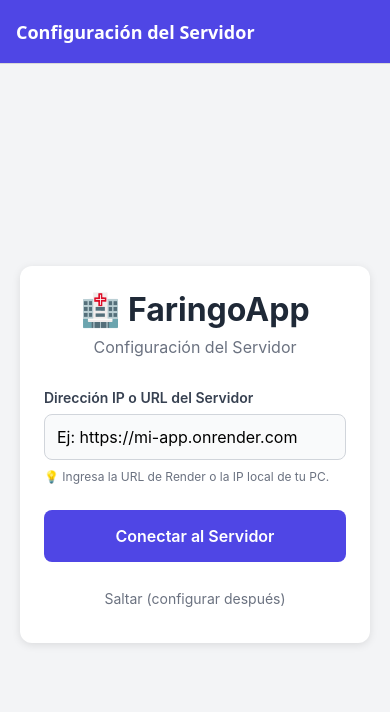
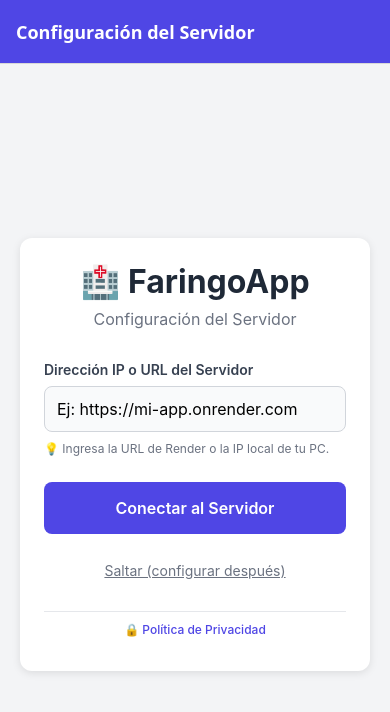
Before and after one commit to BranCG/FaringoApp, a React Native app: screen /Config in a window 390 px wide. Shown: the top 712 px of the page. Built offline with nearby package versions, Linux system fonts and the light colour scheme.

Commit message:
Add privacy policy button to ConfigScreen

```diff
--- a/screens/ConfigScreen.js
+++ b/screens/ConfigScreen.js
@@ -6,7 +6,8 @@ import {
     TouchableOpacity,
     StyleSheet,
     Alert,
-    ActivityIndicator
+    ActivityIndicator,
+    Linking
 } from 'react-native';
 import AsyncStorage from '@react-native-async-storage/async-storage';
 import axios from 'axios';
@@ -93,6 +94,13 @@ export default function ConfigScreen({ navigation }) {
                 >
                     <Text style={styles.skipButtonText}>Saltar (configurar después)</Text>
                 </TouchableOpacity>
+
+                <TouchableOpacity
+                    style={styles.privacyButton}
+                    onPress={() => Linking.openURL('https://faringoapp.onrender.com/privacy')}
+                >
+                    <Text style={styles.privacyButtonText}>🔒 Política de Privacidad</Text>
+                </TouchableOpacity>
             </View>
         </View>
     );
@@ -173,6 +181,18 @@ const styles = StyleSheet.create({
     skipButtonText: {
         color: '#6B7280',
         fontSize: 14,
-        textDecoration: 'underline'
+        textDecorationLine: 'underline'
+    },
+    privacyButton: {
+        marginTop: 20,
+        padding: 10,
+        alignItems: 'center',
+        borderTopWidth: 1,
+        borderTopColor: '#E5E7EB'
+    },
+    privacyButtonText: {
+        color: '#4F46E5',
+        fontSize: 12,
+        fontWeight: '500'
     }
 });
```
